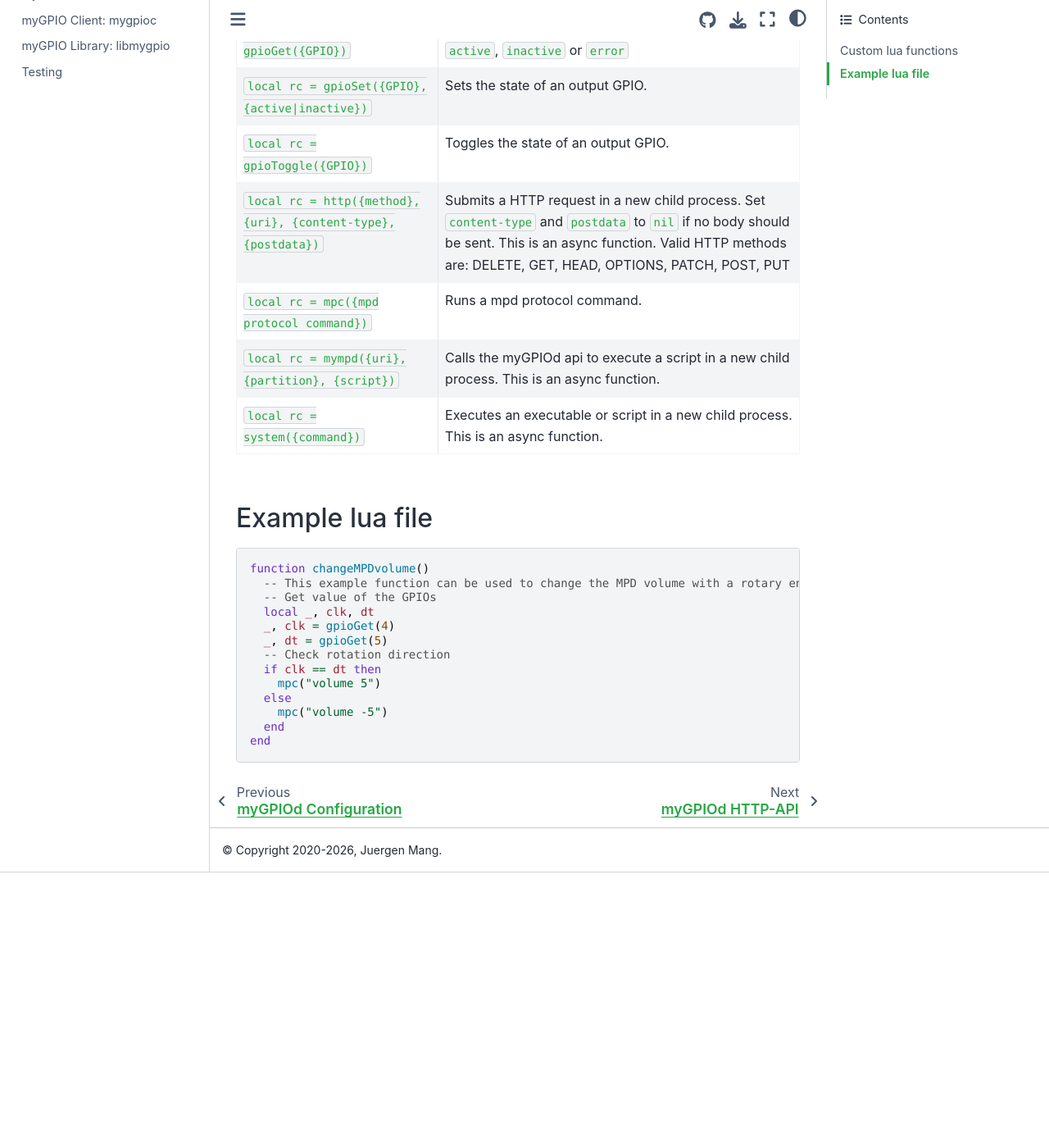
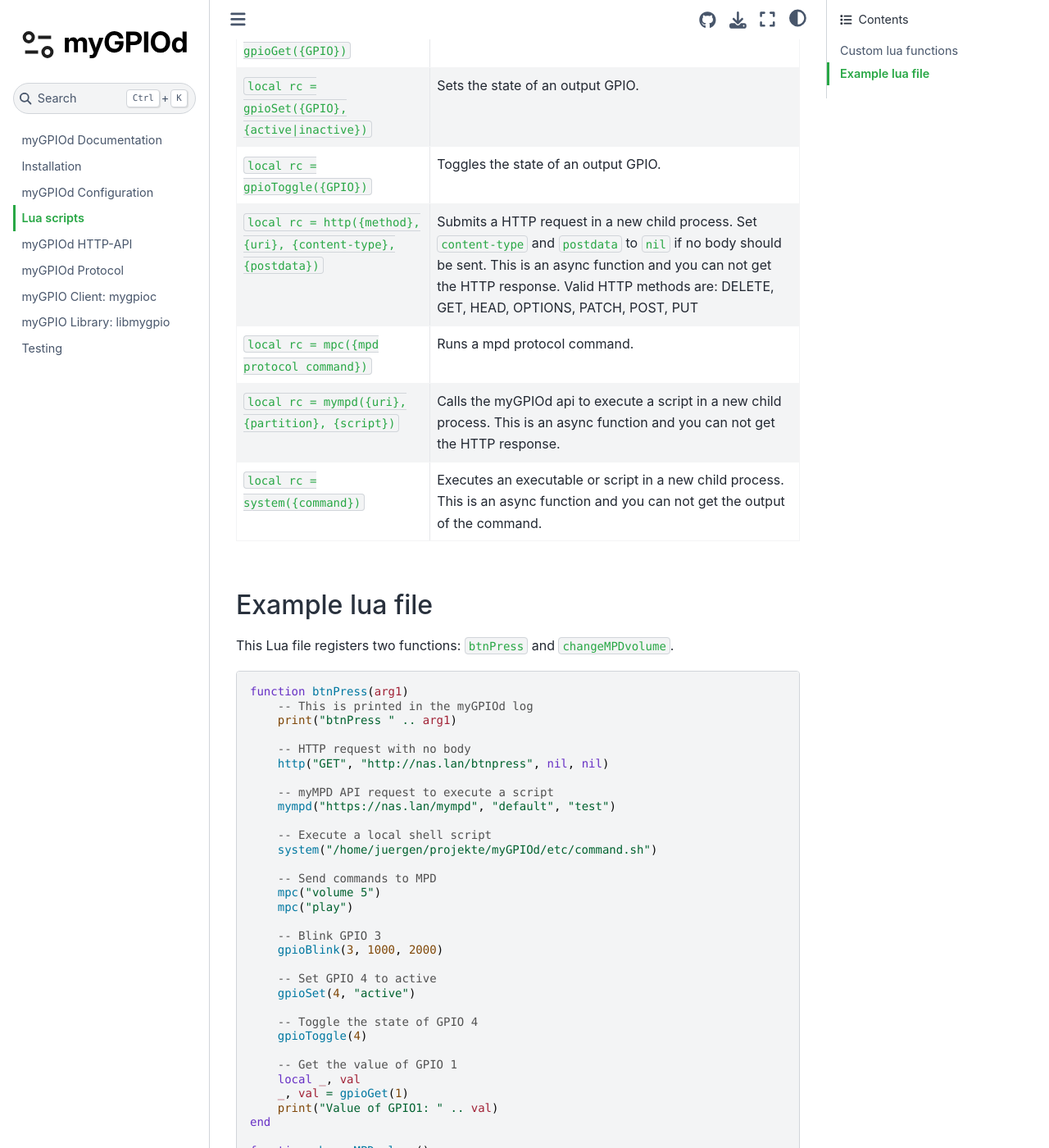
Before and after one commit to jcorporation/myGPIOd, a Sphinx documentation site: the page built from docs/lua-scripts.rst, in a window 1280 px wide and 1400 px high, scrolled down 757 px. Shown: the whole window at 82% size. Built offline with Sphinx 7.4.7 and the Sphinx Book theme 1.1.4, drawn with Linux system fonts in a browser that asks for light colours; before the commit the page ends 1821 px from its top, so only the background shows below that.

Commit message:
Upd: Improve Lua documentation

```diff
--- a/docs/lua-scripts.rst
+++ b/docs/lua-scripts.rst
@@ -19,8 +19,8 @@
 | ``local rc = gpioBlink({GPIO}, {timeout_ms}, {interval_ms})``    | Toggle the value of the GPIO in given timeout       |
 |                                                                  | and interval.                                       |
 +------------------------------------------------------------------+-----------------------------------------------------+
-| ``local rc, value = gpioGet({GPIO})``                            || Returns the GPIO state:                            |
-|                                                                  || ``active``, ``inactive`` or ``error``              |
+| ``local rc, value = gpioGet({GPIO})``                            | Returns the GPIO state:                             |
+|                                                                  | ``active``, ``inactive`` or ``error``               |
 +------------------------------------------------------------------+-----------------------------------------------------+
 | ``local rc = gpioSet({GPIO}, {active|inactive})``                | Sets the state of an output GPIO.                   |
 +------------------------------------------------------------------+-----------------------------------------------------+
@@ -28,35 +28,70 @@
 +------------------------------------------------------------------+-----------------------------------------------------+
 | ``local rc = http({method}, {uri}, {content-type}, {postdata})`` | Submits a HTTP request in a new child process.      |
 |                                                                  | Set ``content-type`` and ``postdata`` to ``nil`` if |
-|                                                                  | no body should be sent.                             |
-|                                                                  | This is an async function.                          |
+|                                                                  | no body should be sent. This is an async function   |
+|                                                                  | and you can not get the HTTP response.              |
 |                                                                  | Valid HTTP methods are: DELETE, GET, HEAD,          |
 |                                                                  | OPTIONS, PATCH, POST, PUT                           |
 +------------------------------------------------------------------+-----------------------------------------------------+
 | ``local rc = mpc({mpd protocol command})``                       | Runs a mpd protocol command.                        |
 +------------------------------------------------------------------+-----------------------------------------------------+
 | ``local rc = mympd({uri}, {partition}, {script})``               | Calls the myGPIOd api to execute a script in a      |
-|                                                                  | new child process. This is an async function.       |
+|                                                                  | new child process. This is an async function and    |
+|                                                                  | you can not get the HTTP response.                  |
 +------------------------------------------------------------------+-----------------------------------------------------+
 | ``local rc = system({command})``                                 | Executes an executable or script in a new           |
-|                                                                  | child process. This is an async function.           |
+|                                                                  | child process. This is an async function and you    |
+|                                                                  | can not get the output of the command.              |
 +------------------------------------------------------------------+-----------------------------------------------------+
 
 Example lua file
 ----------------
 
+This Lua file registers two functions: ``btnPress`` and ``changeMPDvolume``.
+
 .. code:: lua
 
-   function changeMPDvolume()
-     -- This example function can be used to change the MPD volume with a rotary encoder
-     -- Get value of the GPIOs
-     local _, clk, dt
-     _, clk = gpioGet(4)
-     _, dt = gpioGet(5)
-     -- Check rotation direction
-     if clk == dt then
-       mpc("volume 5")
-     else
-       mpc("volume -5")
-     end
-   end
+  function btnPress(arg1)
+      -- This is printed in the myGPIOd log
+      print("btnPress " .. arg1)
+
+      -- HTTP request with no body
+      http("GET", "http://nas.lan/btnpress", nil, nil)
+
+      -- myMPD API request to execute a script
+      mympd("https://nas.lan/mympd", "default", "test")
+
+      -- Execute a local shell script
+      system("/home/juergen/projekte/myGPIOd/etc/command.sh")
+
+      -- Send commands to MPD
+      mpc("volume 5")
+      mpc("play")
+
+      -- Blink GPIO 3
+      gpioBlink(3, 1000, 2000)
+
+      -- Set GPIO 4 to active
+      gpioSet(4, "active")
+
+      -- Toggle the state of GPIO 4
+      gpioToggle(4)
+
+      -- Get the value of GPIO 1
+      local _, val
+      _, val = gpioGet(1)
+      print("Value of GPIO1: " .. val)
+  end
+
+  function changeMPDvolume()
+      -- This example function can be used to change the MPD volume with a rotary encoder
+      -- Get value of the GPIOs
+      local clk = gpioGet(4)
+      local dt = gpioGet(5)
+      -- Check rotation direction
+      if clk == dt then
+      mpc("volume 5")
+      else
+      mpc("volume -5")
+      end
+  end
```
Also changed, not shown: CHANGELOG.md (+1 -1 lines).
